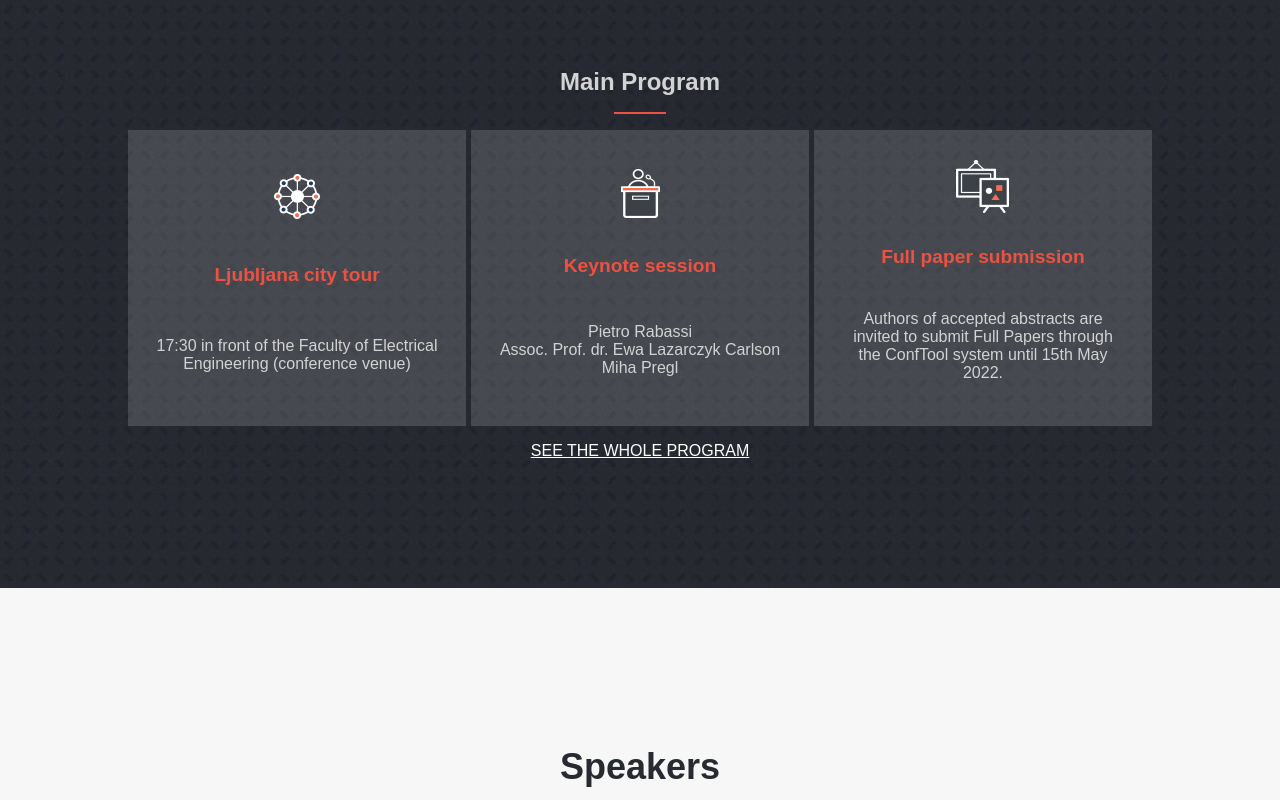
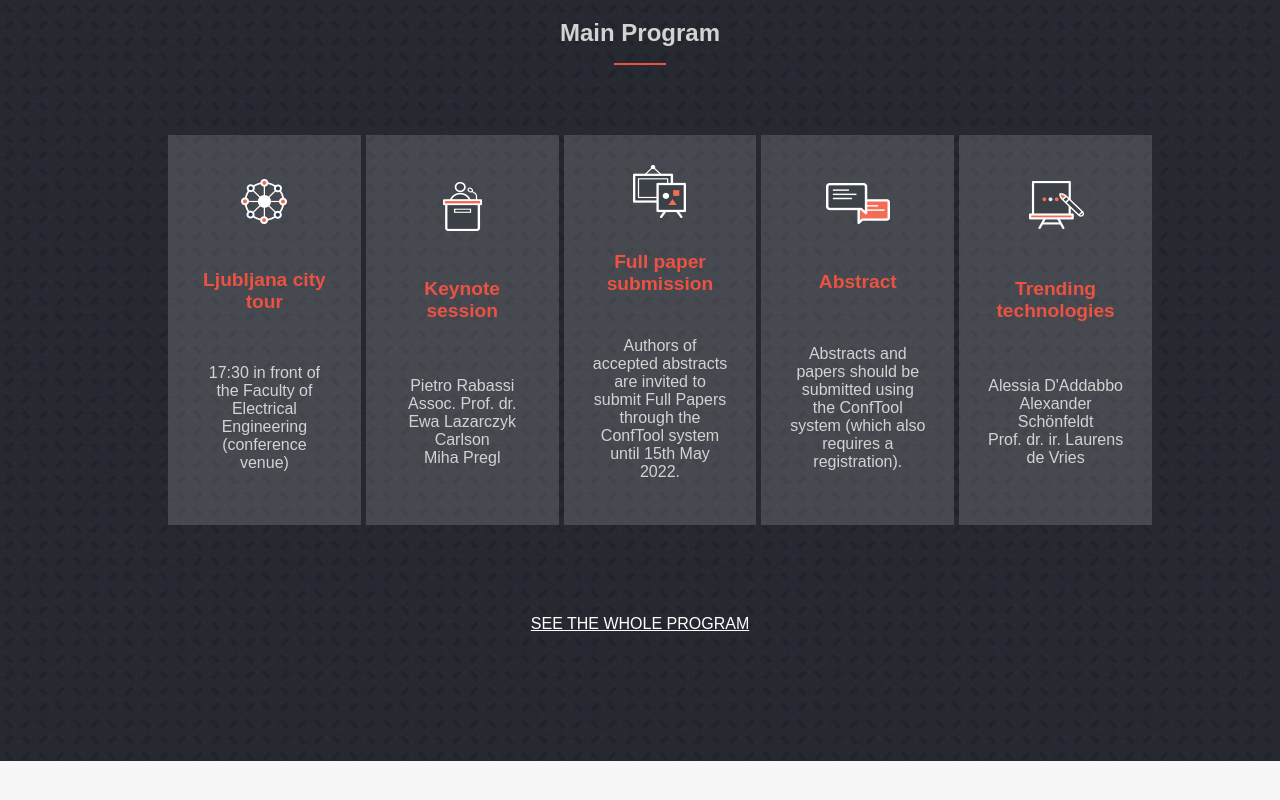
Before and after one commit to MahdiAghaali/module1-capstone-project, a website: page index.html in a window 1280 px wide. Shown: the part 940-1740 px from the top of the page. Drawn offline with Linux system fonts and the light colour scheme; a web font is replaced by a local one.

Commit message:
Change h1 to h2 to make it semantically correct

```diff
--- a/Styles/aboutMobile.css
+++ b/Styles/aboutMobile.css
@@ -135,7 +135,7 @@ footer {
   color: white;
 }
 
-#partners > h1 {
+#partners > h2 {
   margin-bottom: 0;
 }
 
--- a/Styles/mainDesktop.css
+++ b/Styles/mainDesktop.css
@@ -17,6 +17,7 @@
   }
 
   #btnJoinEventdesktop {
+    margin-top: 50px;
     color: white;
     display: block;
     text-decoration: underline;
@@ -43,7 +44,7 @@
     padding-bottom: 0;
   }
 
-  #partners > h1 {
+  #partners > h2 {
     margin-bottom: 0;
   }
 
--- a/Styles/mainMobile.css
+++ b/Styles/mainMobile.css
@@ -72,7 +72,7 @@ header {
   gap: 2vh;
 }
 
-#mainProgram > h1 {
+#mainProgram > h2 {
   margin-bottom: 0;
   font-size: 1.5rem;
 }
@@ -120,6 +120,7 @@ header {
 .horizontalDivider {
   width: 20%;
   border: 1px solid var(--orange);
+  margin-bottom: 30px;
 }
 
 #speakers {
--- a/index.html
+++ b/index.html
@@ -77,9 +77,9 @@
         <p>
             "WELCOME TO EEM22"
         </p>
-        <h1>
+        <h2>
             18th International Conference on the European Energy Market (EEM)
-        </h1>
+        </h2>
         <p>
             EEM is coming to Slovenia for the second time!
             <br>
@@ -92,10 +92,10 @@
         <p>@ Faculty of Electrical Engineering, University of Ljubljana, Ljubljana, Slovenia</p>
     </section>
     <section id="mainProgram">
-        <h1>Main Program</h1>
+        <h2>Main Program</h2>
         <span class="horizontalDivider"></span>
-        <div id="programContainer">
-            <div class="programItem">
+        <ul id="programContainer">
+            <li class="programItem">
                 <div class="programIcon">
                     <img src="./Resources/Icons/ignite.png">
                 </div>
@@ -105,8 +105,8 @@
                 <p class="programDescription">
                     17:30 in front of the Faculty of Electrical Engineering (conference venue)
                 </p>
-            </div>
-            <div class="programItem">
+            </li>
+            <li class="programItem">
                 <div class="programIcon">
                     <img src="./Resources/Icons/lecture.png">
                 </div>
@@ -120,8 +120,8 @@
                     <br>
                     Miha Pregl
                 </p>
-            </div>
-            <div class="programItem">
+            </li>
+            <li class="programItem">
                 <div class="programIcon">
                     <img src="./Resources/Icons/exhibition.png">
                 </div>
@@ -132,8 +132,33 @@
                     Authors of accepted abstracts are invited to submit Full Papers through the ConfTool system until
                     15th May 2022.
                 </p>
-            </div>
-        </div>
+            </li>
+            <li class="programItem">
+                <div class="programIcon">
+                    <img src="./Resources/Icons/forum.png">
+                </div>
+                <h2 class="programTitle">
+                    Abstract
+                </h2>
+                <p class="programDescription">
+                    Abstracts and papers should be submitted using the ConfTool system (which also requires a
+                    registration).
+                </p>
+            </li>
+            <li class="programItem">
+                <div class="programIcon">
+                    <img src="./Resources/Icons/workshop.png">
+                </div>
+                <h2 class="programTitle">
+                    Trending technologies
+                </h2>
+                <p class="programDescription">
+                    Alessia D'Addabbo<br>
+                    Alexander Schönfeldt<br>
+                    Prof. dr. ir. Laurens de Vries
+                </p>
+            </li>
+        </ul>
 
         <a id="btnJoinEvent">
             Join 18th International Conference on EEM22
@@ -144,16 +169,16 @@
         </a>
     </section>
     <section id="speakers">
-        <h1>Speakers</h1>
+        <h2>Speakers</h2>
         <span class="horizontalDivider"></span>
         <div id="speakerContainer">
         </div>
         <button type="button" id="showMoreSpeakers">More <i class="fa-solid fa-angle-down"></i></button>
     </section>
     <section id="partners" class="desktop">
-        <h1>
+        <h2>
             Partner
-        </h1>
+        </h2>
         <span class="horizontalDivider"></span>
         <div id="partnersContainer">
             <img src="./Resources/Icons/lest-logo.svg" alt="lest-logo">
```
Also changed, not shown: about.html (+6 -6 lines).
